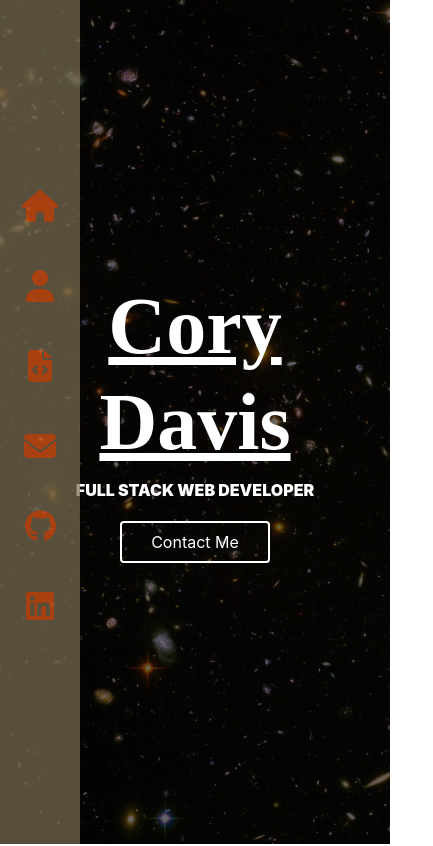
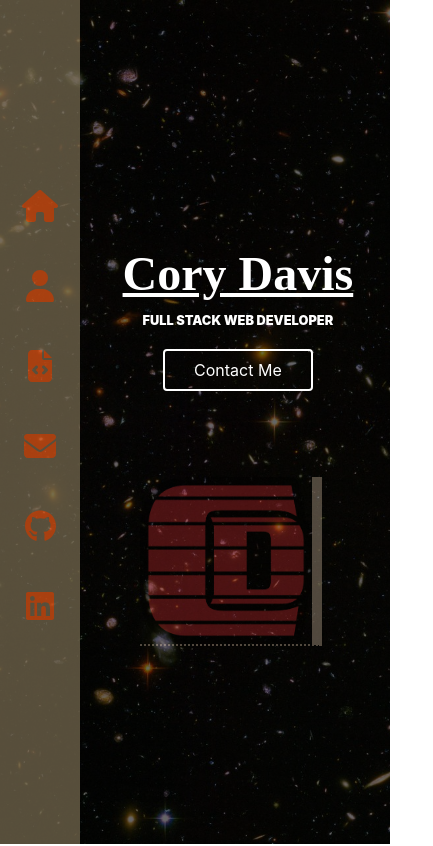
Before and after one commit to cmd0160/react_portfolio, a React (Create React App) app: page / in a window 390 px wide. Shown: the top 846 px of the page, 433 px wide, since content can reach past the window. Built offline with nearby package versions, Linux system fonts and the light colour scheme; a web font is replaced by a local one.

Commit message:
added some mobile responsiveness to the home page

```diff
--- a/src/components/Home/Home.css
+++ b/src/components/Home/Home.css
@@ -37,7 +37,6 @@
     border-bottom: 2px dotted bisque;
     border-right:  10px solid bisque;
     transition: 5s ease-out;
-
 }
 .globe_con img:hover {
     height: 80%;
@@ -57,3 +56,53 @@
     text-decoration: none;
     transition-delay: .1s;
 }
+
+@media (max-width: 820px) {
+
+    .home_con .title {
+        margin-left: 8%;
+        padding-bottom: 7%;
+        height: 50vh;
+        justify-content: end;
+
+    }
+
+    .globe_con {
+        height: 50vh;
+    }
+
+    .globe_con img {
+        height: 40%;
+        margin-bottom: 45%;
+        opacity: 0.3;
+    }
+
+    .globe_con img:hover {
+        height: 50%;
+        opacity: 0.5;
+
+    }
+}
+@media (max-width: 414px) {
+
+    .home_con .title {
+        margin-left: 11%;
+        padding-bottom: 7%;
+        height: 50vh;
+        justify-content: end;
+    }
+
+    .home_con .title h1 {
+        font-size: 3rem;
+    }
+
+    .home_con p {
+        font-size: .8rem;
+    }
+
+    .globe_con img {
+        height: 40%;
+        margin-left: 25px;
+    }
+
+}
--- /dev/null
+++ b/src/components/Home/Home_mobile.css
@@ -0,0 +1,7 @@
+@media (max-width: 820px) {
+
+   h1 {
+       font-size: 2rem;
+   }
+
+}
--- a/src/components/Home/index.js
+++ b/src/components/Home/index.js
@@ -16,8 +16,7 @@ const Home = () => {
           <button className="btn"><a className="contact_btn" href="/Contact">Contact Me</a></button>
         </div>
         <div className="globe_con col-lg-6">
-
-          <img src={image} alt="" />
+          <img src={image} alt="cd logo" />
         </div>
       </div>
     </div>
```
